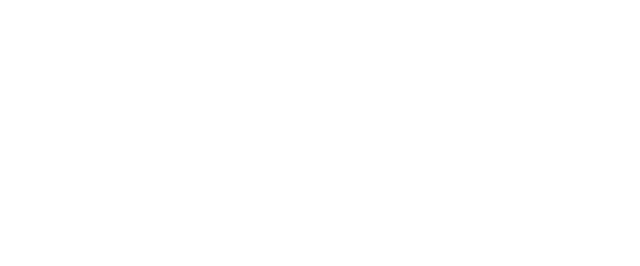
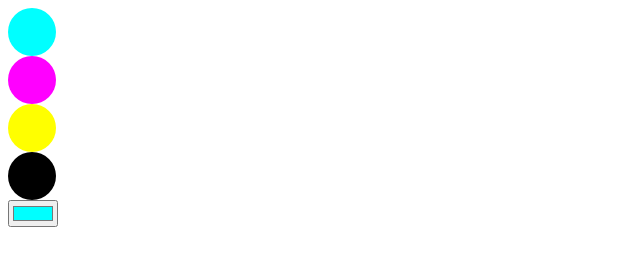
Before and after one commit to DN4Davi/pixels-art, a website built with Vite: page index.html in a window 1280 px wide. Shown: the whole page, without its empty margins (0-640 px from the left). Built offline with nearby package versions, Linux system fonts and the light colour scheme.

Commit message:
color Palette add and working and tests corrections

```diff
--- a/index.html
+++ b/index.html
@@ -6,6 +6,13 @@
     <title>Pixels Art</title>
   </head>
   <body>
+    <section class="color-palette" data-cy="color-palette">
+      <div data-cy="color" class="color" data-default-color="#00ffff"></div>
+      <div data-cy="color" class="color" data-default-color="#ff00ff"></div>
+      <div data-cy="color" class="color" data-default-color="#ffff00"></div>
+      <div data-cy="color" class="color" data-default-color="#000000"></div>
+      <input type="color" data-cy="color-picker" class="color-picker">
+    </section>
     <script type="module" src="src/main.js"></script>
   </body>
 </html>
--- a/package.json
+++ b/package.json
@@ -12,6 +12,7 @@
     "cy:open": "cypress open"
   },
   "devDependencies": {
+    "@types/color": "^3.0.3",
     "cypress": "^12.5.1",
     "eslint": "^8.34.0",
     "eslint-config-airbnb-base": "^15.0.0",
@@ -22,6 +23,7 @@
   },
   "dependencies": {
     "@emotion/css": "^11.10.5",
+    "color": "^4.2.3",
     "gh-pages": "^5.0.0"
   }
 }
--- a/src/main.js
+++ b/src/main.js
@@ -1 +1,4 @@
+import ColorPalette from './modules/ColorPalette';
 import './style.css';
+
+ColorPalette.init('.color', '.color-picker');
--- /dev/null
+++ b/src/modules/ColorElement.js
@@ -0,0 +1,27 @@
+import { css } from '@emotion/css';
+import Color from 'color';
+
+export default class ColorElement {
+  /**
+   * @param {HTMLElement} colorElement
+   */
+  constructor(colorElement) {
+    this.element = colorElement;
+    this.className = css({
+      backgroundColor: colorElement.dataset.defaultColor,
+    });
+    this.element.classList.add(this.className);
+  }
+
+  get color() {
+    return Color(getComputedStyle(this.element).backgroundColor).hex();
+  }
+
+  set color(color) {
+    this.element.classList.remove(this.className);
+    this.className = css({
+      backgroundColor: color,
+    });
+    this.element.classList.add(this.className);
+  }
+}
--- /dev/null
+++ b/src/modules/ColorPalette.js
@@ -0,0 +1,51 @@
+import ColorElement from './ColorElement';
+
+export default class ColorPalette {
+  /**
+   *
+   * @param {string} colorsClassName
+   * @param {string} pickerClassName
+   */
+  constructor(colorsClassName, pickerClassName) {
+    this.colorElements = Array.from(
+      document.querySelectorAll(colorsClassName)
+    ).map(
+      /**
+       * @param {HTMLElement} element
+       */
+      (element) => {
+        element.addEventListener('click', (event) => this.selectColor(event));
+        return new ColorElement(element);
+      }
+    );
+    this.colorPicker = document.querySelector(pickerClassName);
+    this.selectColor({ target: this.colorElements[0].element });
+    this.colorPicker.addEventListener('change', this.changeColor);
+  }
+
+  selectColor = ({ target }) => {
+    this.colorElements.forEach(({ element }) => {
+      element.classList.remove('selected');
+    });
+    target.classList.add('selected');
+
+    const selected = this.colorElements.find(
+      ({ element }) => element === target
+    );
+    this.colorPicker.value = selected.color;
+    this.selected = selected;
+  };
+
+  changeColor = ({ target: { value } }) => {
+    this.selected.color = value;
+  };
+
+  /**
+   *
+   * @param {string} colorsClassName
+   * @param {string} pickerClassName
+   */
+  static init(colorsClassName, pickerClassName) {
+    return new ColorPalette(colorsClassName, pickerClassName);
+  }
+}
--- a/src/style.css
+++ b/src/style.css
@@ -0,0 +1,5 @@
+.color {
+  width: 48px;
+  aspect-ratio: 1/1;
+  border-radius: 24px;
+}
```
Also changed, not shown: cypress/e2e/spec.cy.js (+14 -14 lines), .eslintrc.json, README.md, 1 other file.
